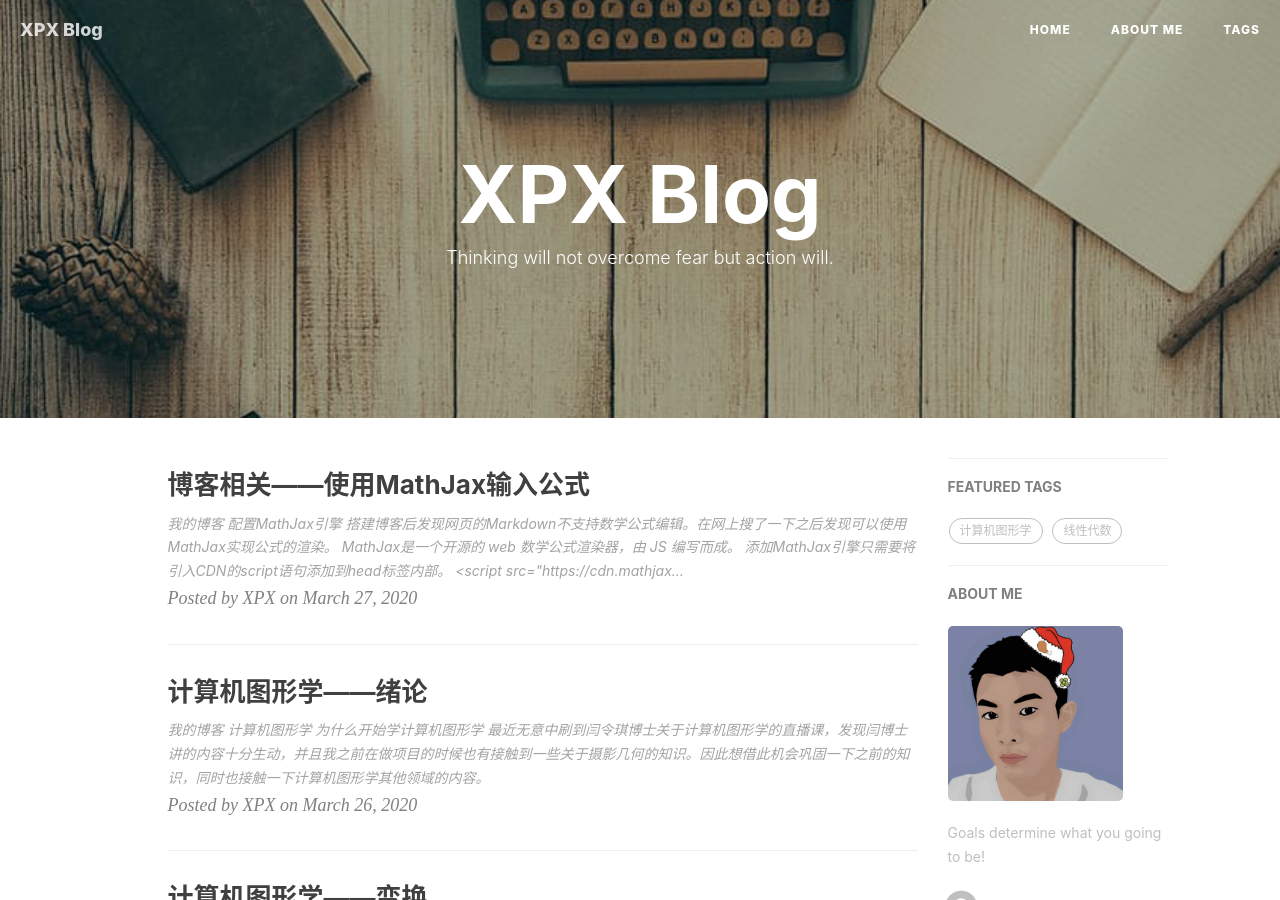
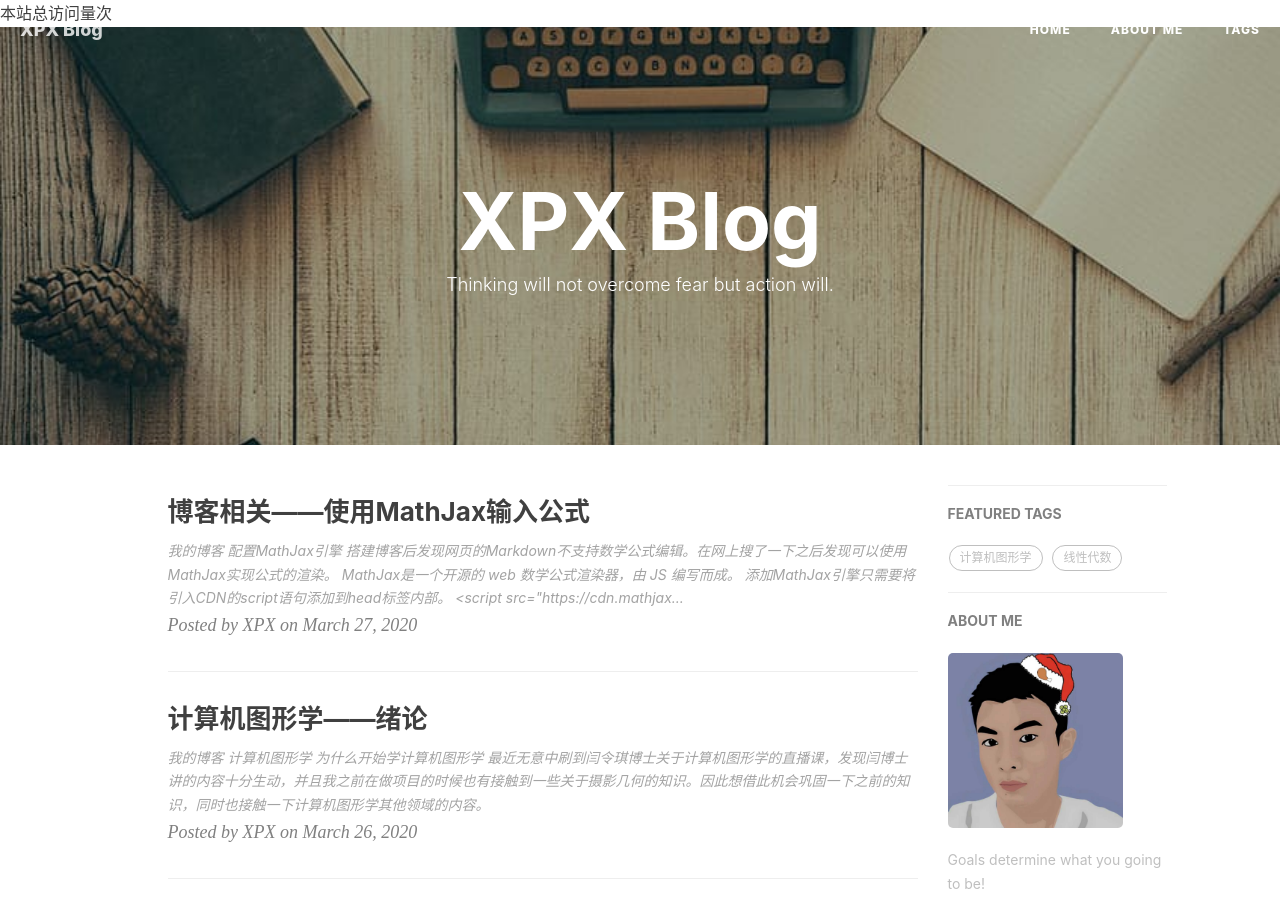
Before and after one commit to xuepeixin/xuepeixin.github.io, a Jekyll site: the page built from index.html, in a window 1280 px wide and 900 px high. Built offline with Jekyll 4.4.1, drawn with Linux system fonts in a browser that asks for light colours; nearby versions of some CDN libraries; the list of posts is cut into pages by our own code; comment, search, counter and statistics services are not loaded.

Commit message:
访问量统计

```diff
--- a/_includes/head.html
+++ b/_includes/head.html
@@ -59,15 +59,10 @@
         });
     </script>
 
-    <script>
-        var _hmt = _hmt || [];
-        (function() {
-          var hm = document.createElement("script");
-          hm.src = "https://hm.baidu.com/hm.js?6db3907e0857751628fe594910aa2702";
-          var s = document.getElementsByTagName("script")[0];
-          s.parentNode.insertBefore(hm, s);
-        })();
-    </script>
+
+    <script async src="//busuanzi.ibruce.info/busuanzi/2.3/busuanzi.pure.mini.js"></script>
+    <span id="busuanzi_container_site_pv">本站总访问量<span id="busuanzi_value_site_pv"></span>次</span>
+
 
      <!-- Global site tag (gtag.js) - Google Analytics -->
     <script async src="https://www.googletagmanager.com/gtag/js?id=UA-162131043-1"></script>
```
